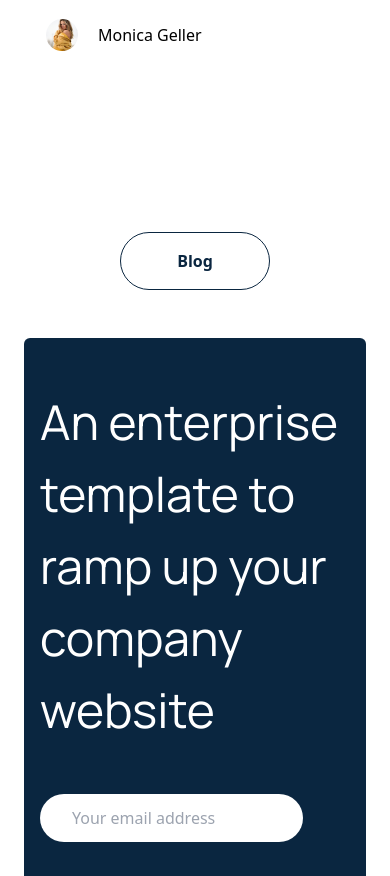
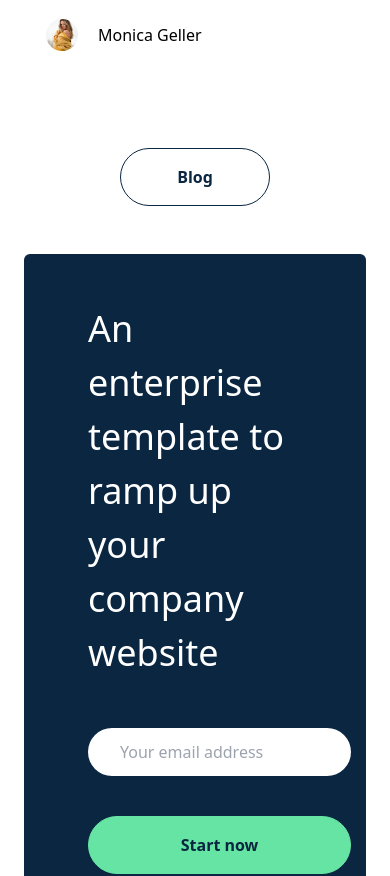
Before and after one commit to AboladeOluwaseun/boldo-landing-page-1, a Next.js app: page / in a window 390 px wide. Shown: the part 10900-11776 px from the top of the page. Built offline with nearby package versions, Linux system fonts and the light colour scheme.

Commit message:
CTA mobile padding added

```diff
--- a/src/Components/Blog.jsx
+++ b/src/Components/Blog.jsx
@@ -29,7 +29,7 @@ const Blog = () => {
             );
           })}
         </div>
-        <div className="mt-[5.25rem]">
+        <div >
           <Button type={"Blog"} style={buttonStyle.whiteButton} />
         </div>
     </div>
--- a/src/Components/CTA.jsx
+++ b/src/Components/CTA.jsx
@@ -7,8 +7,8 @@ const CTA = () => {
     <div
       className={` ${styles.flexCenter}  my-12 md:my-[7.75rem] xl:px-0 rounded-md bg-darkBlue`}
     >
-      <div className={`flex-1 flex max-w-full flex-col items-start sm:items-center py-12 md:py-[4.5rem] gap-12 px-4 sm:px-10 md:px-48 xl:px-0`}>
-        <h1 className={`${styles.heading1} max-w-[842px] text-start sm:text-center text-white`}>
+      <div className={`flex-1 flex max-w-full flex-col items-start sm:items-center py-12 md:py-[4.5rem] gap-12 px-16 sm:px-10 md:px-48 xl:px-0`}>
+        <h1 className={` text-[36px] sm:text-[48px] sm:font-[700] max-w-[842px] text-start sm:text-center text-white`}>
           An enterprise template to ramp up your company website
         </h1>
 
```
